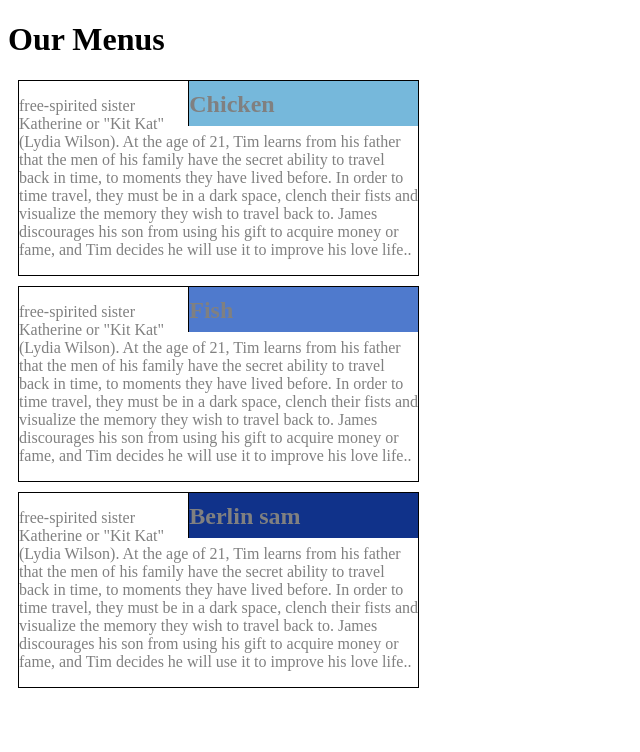
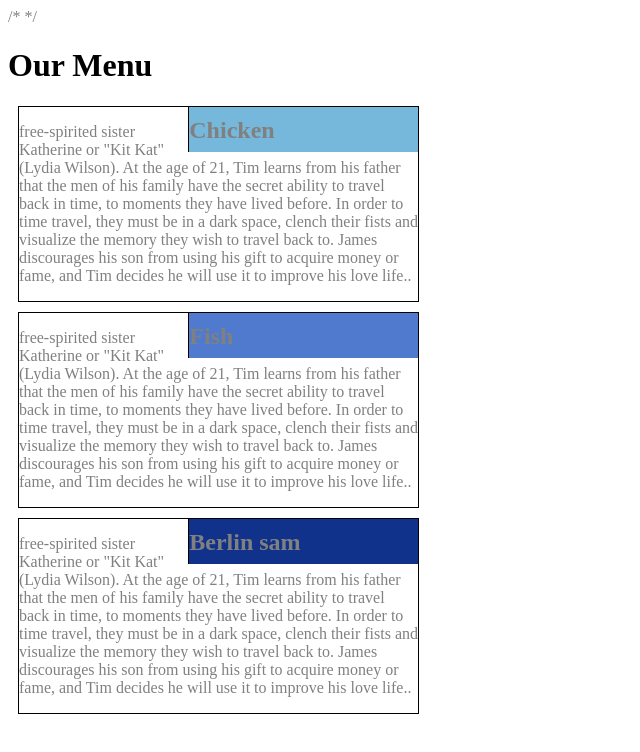
Before and after one commit to varsu24/Project, a plain HTML site: page index.html in a window 1280 px wide. Shown: the whole page, without its empty margins (0-640 px from the left). Drawn offline with Linux system fonts and the light colour scheme; files that its build step writes are made by us from their sources.

Commit message:
Update index.html

```diff
--- a/index.html
+++ b/index.html
@@ -6,12 +6,12 @@
    <meta name="viewport" content="width=device-width, initial-scale=1">
   <title>My project</title>
   <link rel="stylesheet" href="css/Style.css">
-  <link rel="stylesheet" href=Project/Style.css">
-  <link rel="stylesheet" href=Project/style.css">
+ /* <link rel="stylesheet" href=Project/Style.css">
+  <link rel="stylesheet" href=Project/style.css">*/
 
   </head>
   <body>
-    <h1>Our Menus</h1>
+    <h1>Our Menu</h1>
 
     <div class="row">
       <div class="col-lg-4 col-md-6 col-sm-12">
```
